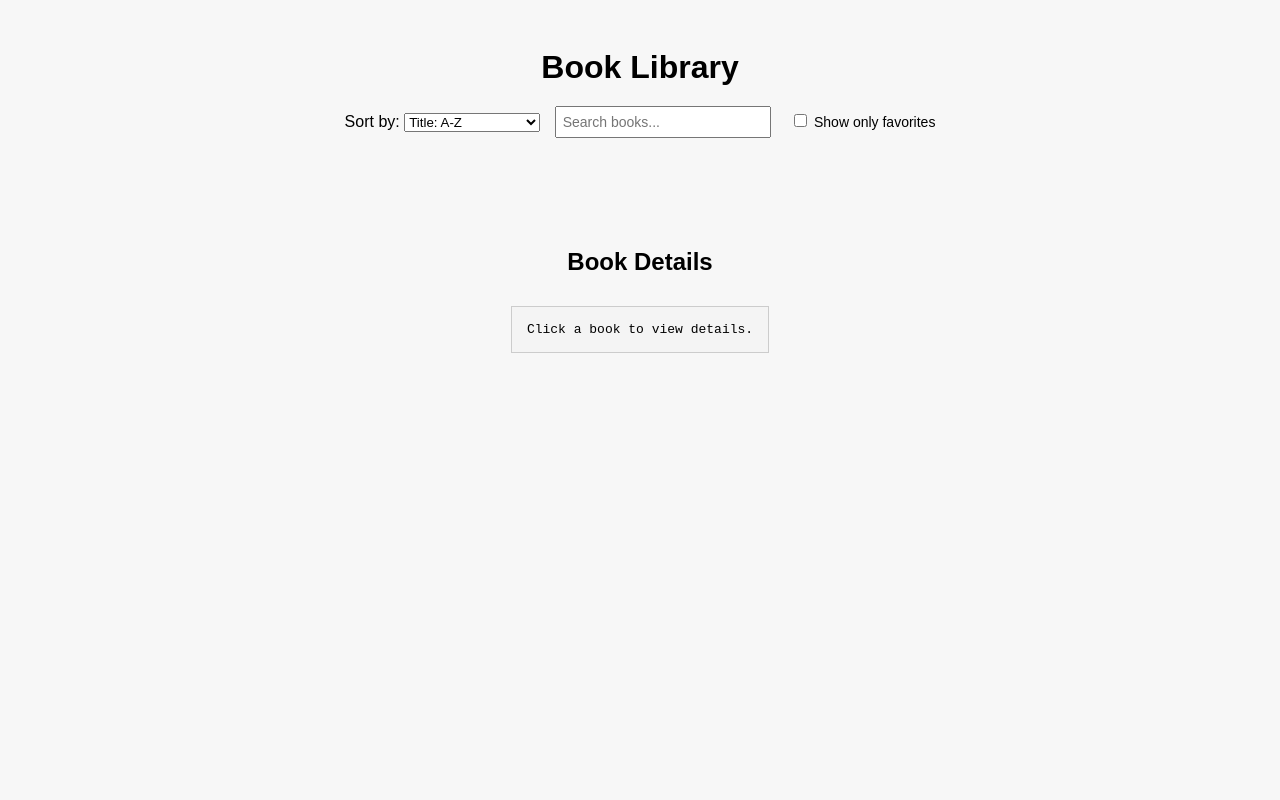
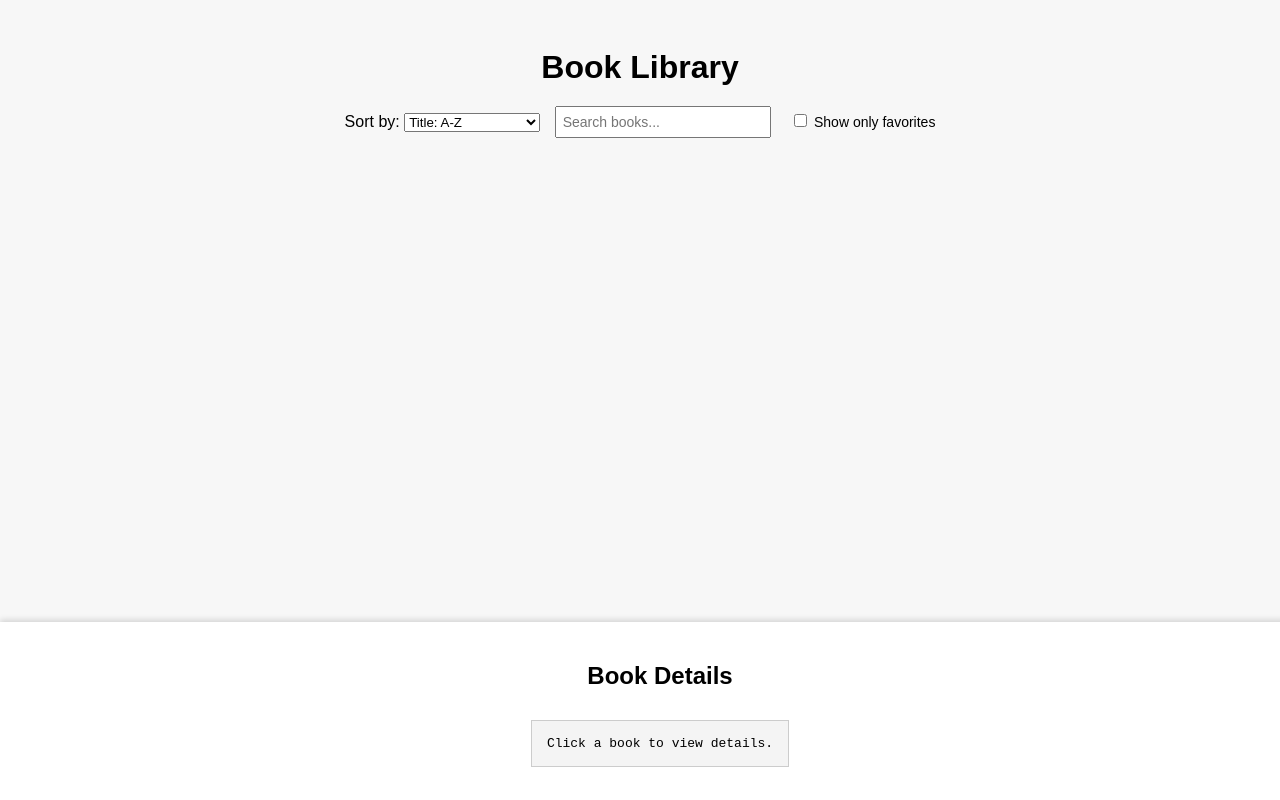
Before and after one commit to Cmliakos/redis-library-frontend, a plain HTML site: page index.html in a window 1280 px wide. Drawn offline with Linux system fonts and the light colour scheme; no server answers.

Commit message:
Add feature

```diff
--- a/index.html
+++ b/index.html
@@ -9,6 +9,7 @@
             text-align: center;
             padding: 20px;
             background-color: #f7f7f7;
+            padding-bottom: 150px;
         }
 
         h1 {
@@ -32,6 +33,7 @@
             justify-content: center;
             gap: 20px;
             margin-top: 30px;
+            margin-bottom: 100px;
         }
 
         .book {
@@ -69,8 +71,14 @@
         }
 
         #book-details {
-            margin-top: 40px;
+            position: fixed;
+            bottom: 0;
+            left: 0;
+            width: 100%;
+            background-color: #fff;
+            box-shadow: 0 -2px 6px rgba(0, 0, 0, 0.15);
             padding: 20px;
+            text-align: center;
         }
 
         #details-box {
```
